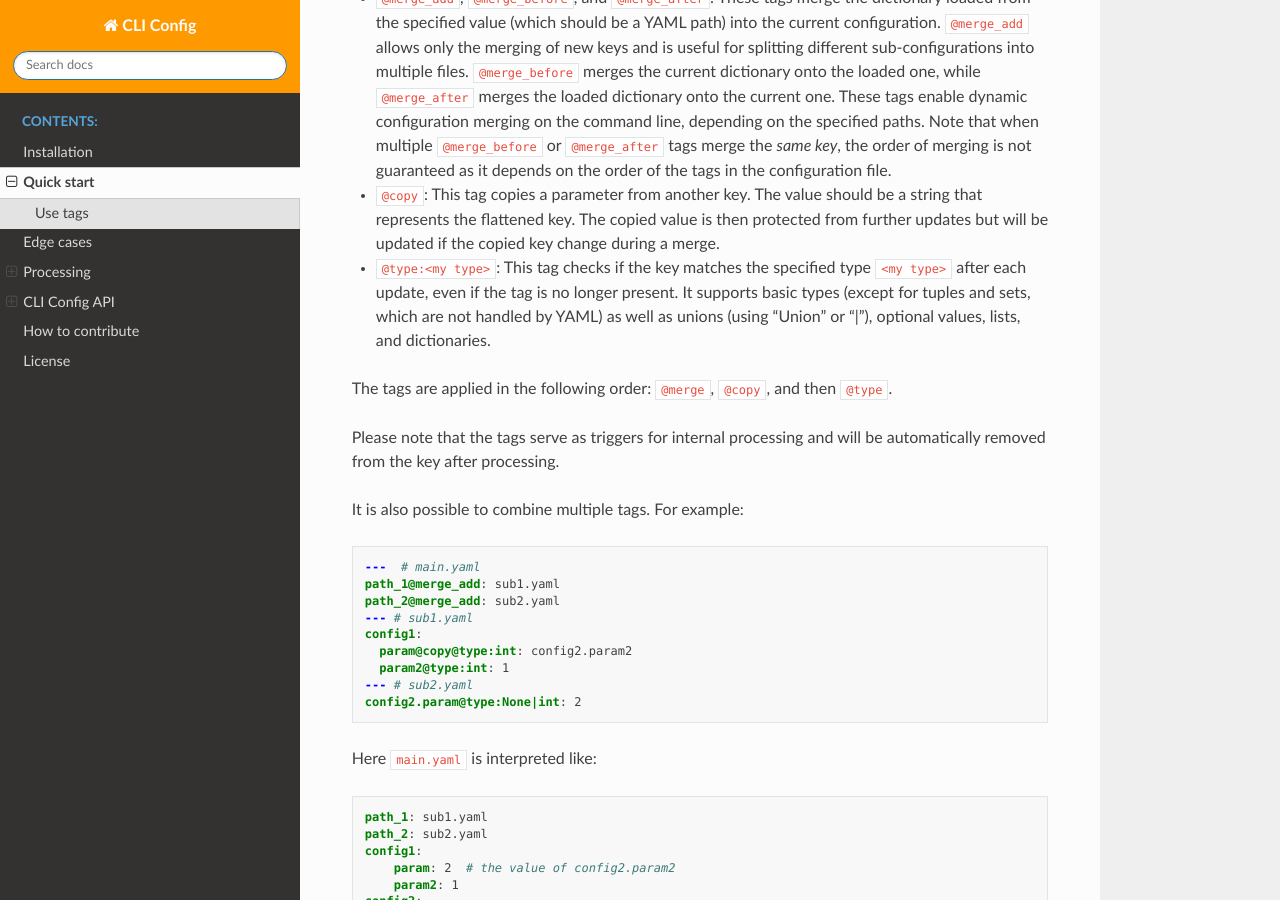
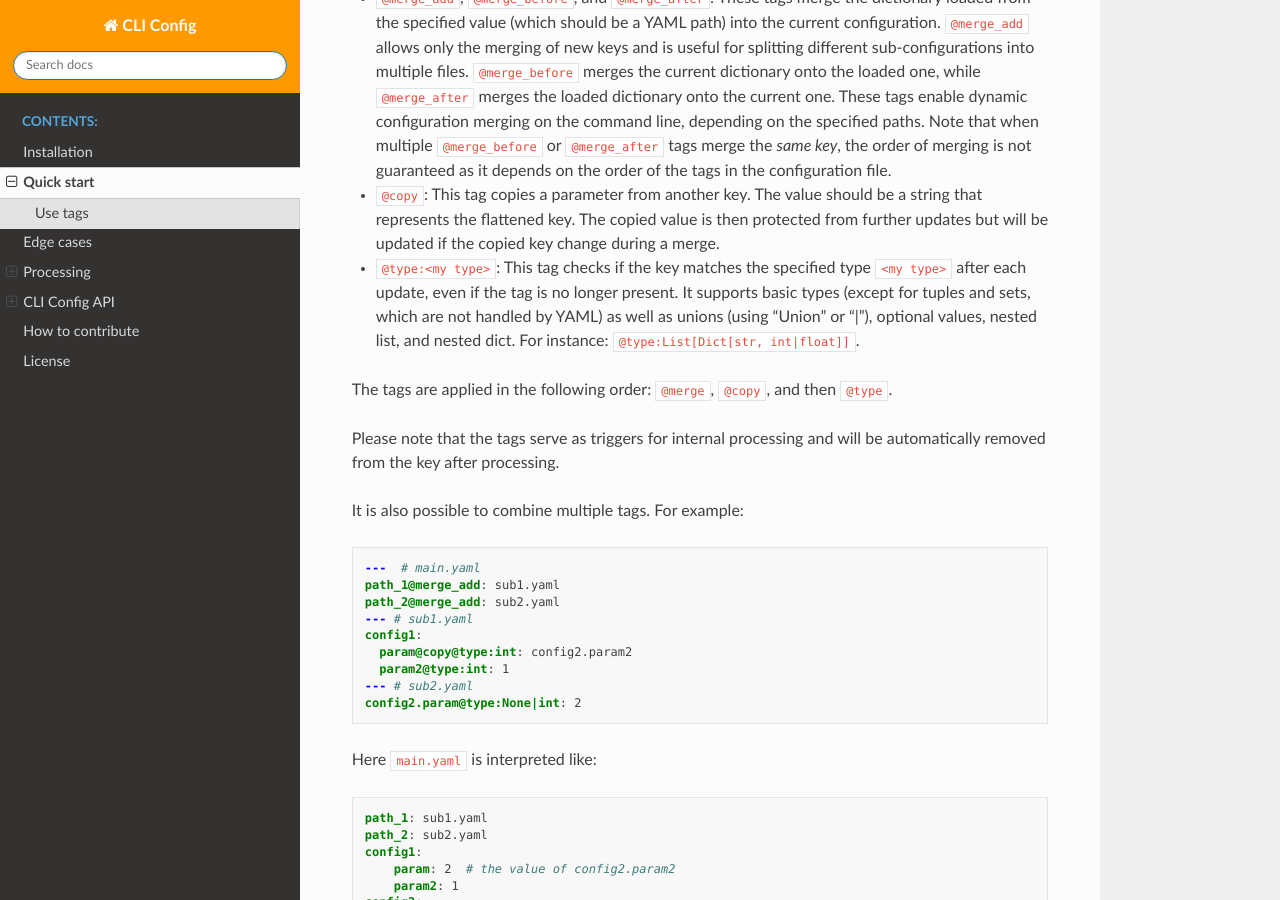
Before and after one commit to valentingol/cliconfig, a Sphinx documentation site: the page built from docs/quickstart.md, in a window 1280 px wide and 900 px high, scrolled down 1876 px. Built offline with Sphinx 7.4.7 and the Read the Docs theme 2.0.0, drawn with Linux system fonts in a browser that asks for light colours; the version number could not be read and is left out.

Commit message:
📝 Update doc example for "@type"

```diff
--- a/docs/quickstart.md
+++ b/docs/quickstart.md
@@ -101,7 +101,8 @@ The default tags include:
 * `@type:<my type>`: This tag checks if the key matches the specified type `<my type>`
    after each update, even if the tag is no longer present. It supports basic types
    (except for tuples and sets, which are not handled by YAML) as well as unions
-   (using "Union" or "|"), optional values, lists, and dictionaries.
+   (using "Union" or "|"), optional values, nested list, and nested dict.
+   For instance: `@type:List[Dict[str, int|float]]`.
 
 The tags are applied in the following order: `@merge`, `@copy`, and then `@type`.
 
```
